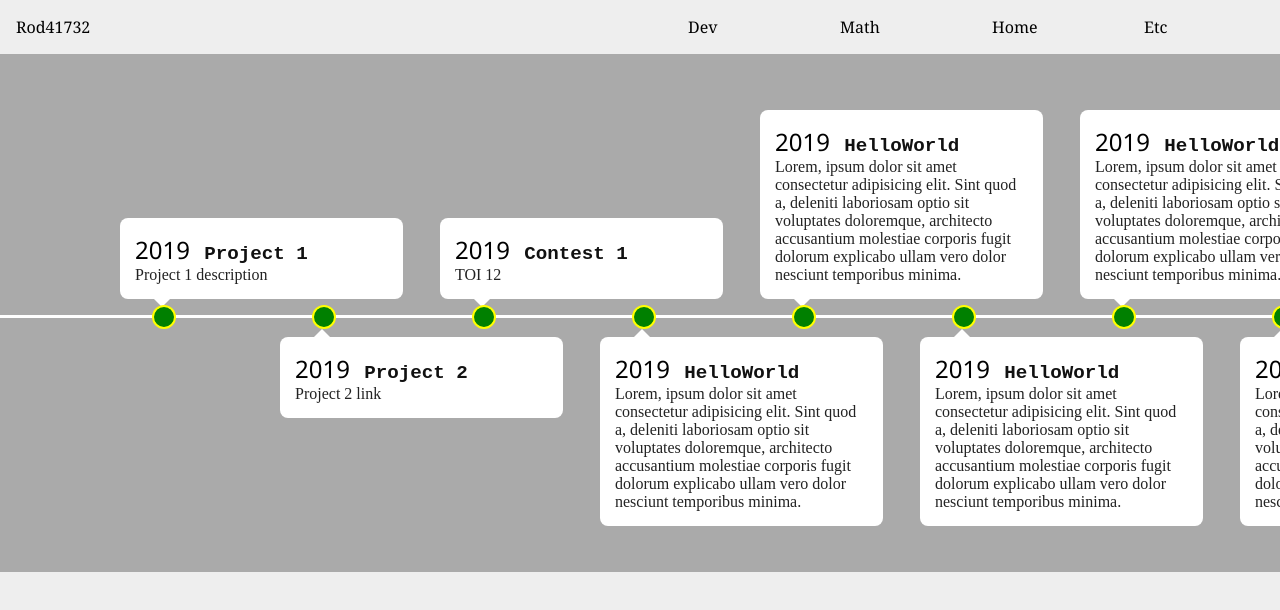
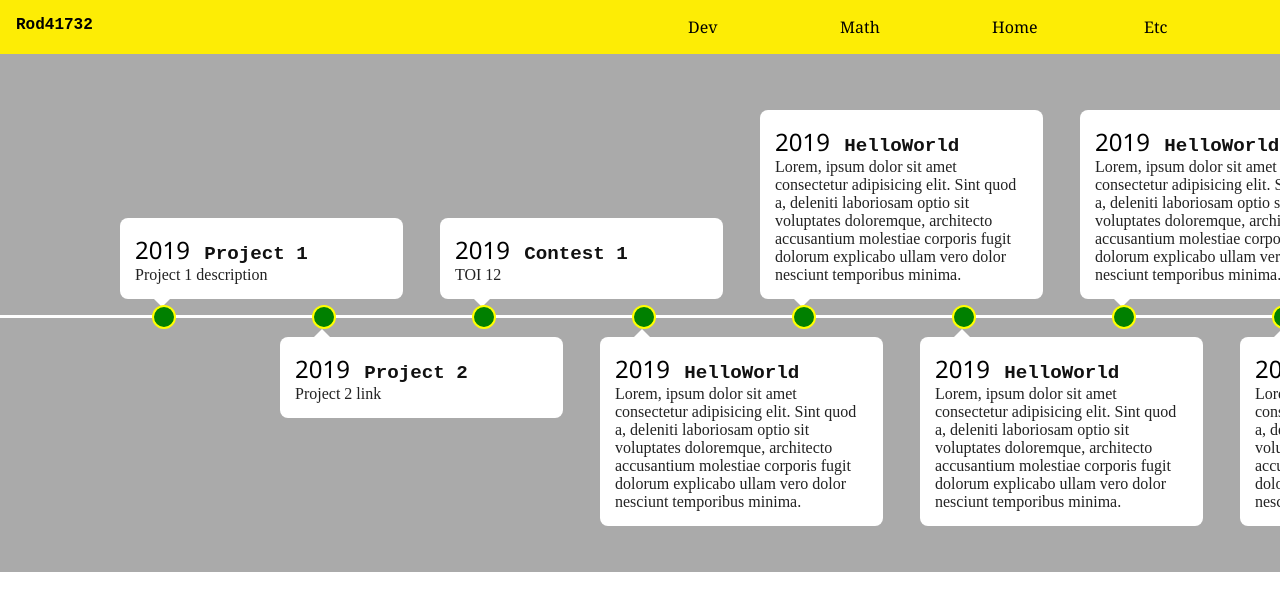
Before and after one commit to rod41732/my-website, a React (Create React App) app: page / in a window 1280 px wide. Shown: the top 610 px of the page. Built offline with nearby package versions, Linux system fonts and the light colour scheme.

Commit message:
add style to navbar and 'clearfix' it

```diff
--- a/src/App.js
+++ b/src/App.js
@@ -1,20 +1,9 @@
 import React from 'react';
-import Home from "./routes/home/home";
-import "./style.css"
+import Layout from './layout/layout';
+
 function App() {
   return (
-    <div>
-      <nav>
-        <ul class="nav-bar">
-          <li class="nav-item logo">Rod41732</li>
-          <li class="nav-item">Etc</li>
-          <li class="nav-item">Home</li>
-          <li class="nav-item">Math</li>
-          <li class="nav-item">Dev</li>
-        </ul>
-      </nav>
-      <Home/>
-    </div>
+    <Layout/>
   );
 }
 
--- /dev/null
+++ b/src/layout/layout.js
@@ -0,0 +1,12 @@
+import React from 'react';
+import Navbar from './navbar';
+import Home from '../routes/home/home';
+import './style.css';
+export default function Layout() {
+    return (
+        <div>
+            <Navbar/>
+            <Home/>
+        </div>
+    )
+}
--- /dev/null
+++ b/src/layout/navbar.css
@@ -0,0 +1,28 @@
+
+
+.clear-fix::after {
+    content: "";
+    /* background-color: yellow; */
+    display: table;
+    clear: both;
+}
+.nav-bar {
+    background-color: rgb(253, 237, 5);
+}
+
+.nav-item {
+    list-style: none;
+    display: block;
+    float: right;
+    width: 120px;
+    padding: 16px;
+    font-family: Cambria, Cochin, Georgia, Times, 'Times New Roman', serif
+}
+
+
+.nav-item.logo {
+    float: left;
+    display: block;
+    font-family: 'Courier New', Courier, monospace;
+    font-weight: bold;
+}
--- a/src/layout/navbar.js
+++ b/src/layout/navbar.js
@@ -0,0 +1,18 @@
+import React from 'react';
+import './navbar.css'
+
+export default function Navbar() {
+  return (
+    <div>
+      <div className='nav-bar clear-fix'>
+        <div className="nav-item logo">Rod41732</div>
+        <div className="nav-item">Etc</div>
+        <div className="nav-item">Home</div>
+        <div className="nav-item">Math</div>
+        <div className="nav-item">Dev</div>
+      </div>
+    </div>
+  );
+
+
+}
--- /dev/null
+++ b/src/layout/style.css
@@ -0,0 +1,5 @@
+* {
+    padding: 0px;
+    margin: 0px;
+    /* outline: 0px; */
+}
--- a/src/routes/home/components/timeline.js
+++ b/src/routes/home/components/timeline.js
@@ -3,7 +3,7 @@ import React from 'react';
 
 export default function ({items}) {
     return (
-    <div class="timeline">
+    <div className="timeline">
         <ul>
             {
                 items.map((data) => TimelineBubble(data))
@@ -15,11 +15,11 @@ export default function ({items}) {
 
 function TimelineBubble({title, body}) {
     return (
-    <li class="message-container">
-        <div class="message-box">
-            <div class="bubble">
-                <span class="message-time"> 2019 </span><span class="message-title">{title}</span>
-                <p class="message-body">{body}</p>
+    <li className="message-container">
+        <div className="message-box">
+            <div className="bubble">
+                <span className="message-time"> 2019 </span><span className="message-title">{title}</span>
+                <p className="message-body">{body}</p>
             </div>
         </div>
     </li>)
--- a/src/style.css
+++ /dev/null
@@ -1,20 +0,0 @@
-* {
-    padding: 0px;
-    margin: 0px;
-    outline: 0px;
-}
-body {
-    background-color: #eee;
-}
-
-.nav-item {
-    display: inline-block;
-    float: right;
-    width: 120px;
-    padding: 16px;
-    font-family: Cambria, Cochin, Georgia, Times, 'Times New Roman', serif
-}
-
-.nav-item.logo {
-    float: left;
-}
```
